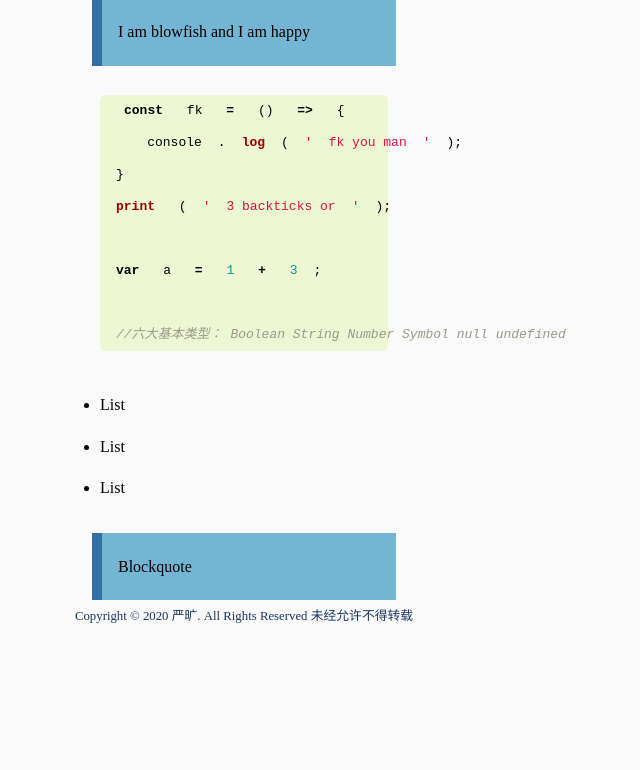
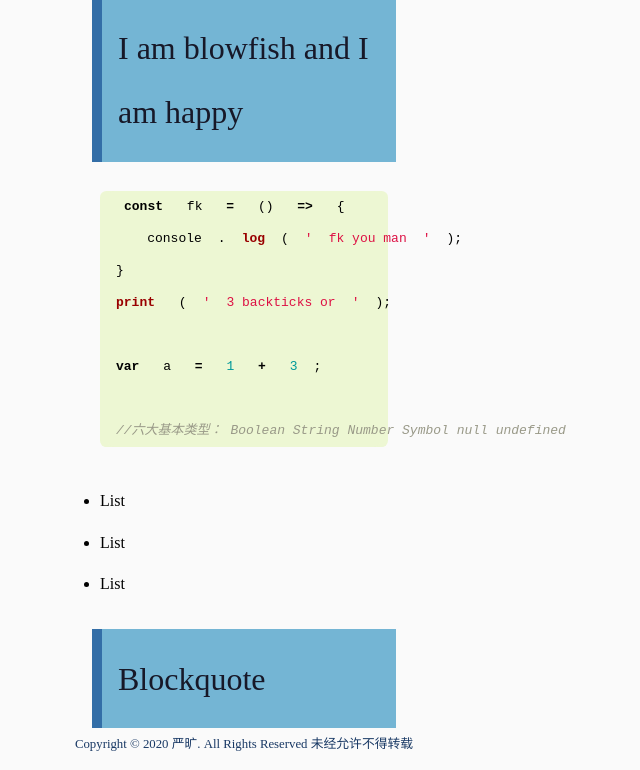
Before and after one commit to yankuang608/yankuang608.github.io, a Jekyll site: the page built from _posts/2020-06-19-two-fish.md, in a window 1280 px wide. Shown: the part 3181-3951 px from the top of the page, without its empty margins (396-1036 px from the left). Built offline with Jekyll 4.4.1, drawn with Linux system fonts in a browser that asks for light colours; some web fonts are replaced; before the commit the page ends 3823 px from its top, so only the background shows below that.

Commit message:
Update detail.css

```diff
--- a/css/detail.css
+++ b/css/detail.css
@@ -107,10 +107,12 @@ footer{
 
 /* 设置引用框间距 */
 blockquote{
+    color: #171828;
     background: #74b5d4;
     border-left: 10px solid #336ea7;
     padding: 0.5rem 0.5rem;
     quotes: "\201C""\201D""\2018""\2019";
+    font-size: 2rem;
 }
 
 /* 代码高亮样式 */
```
